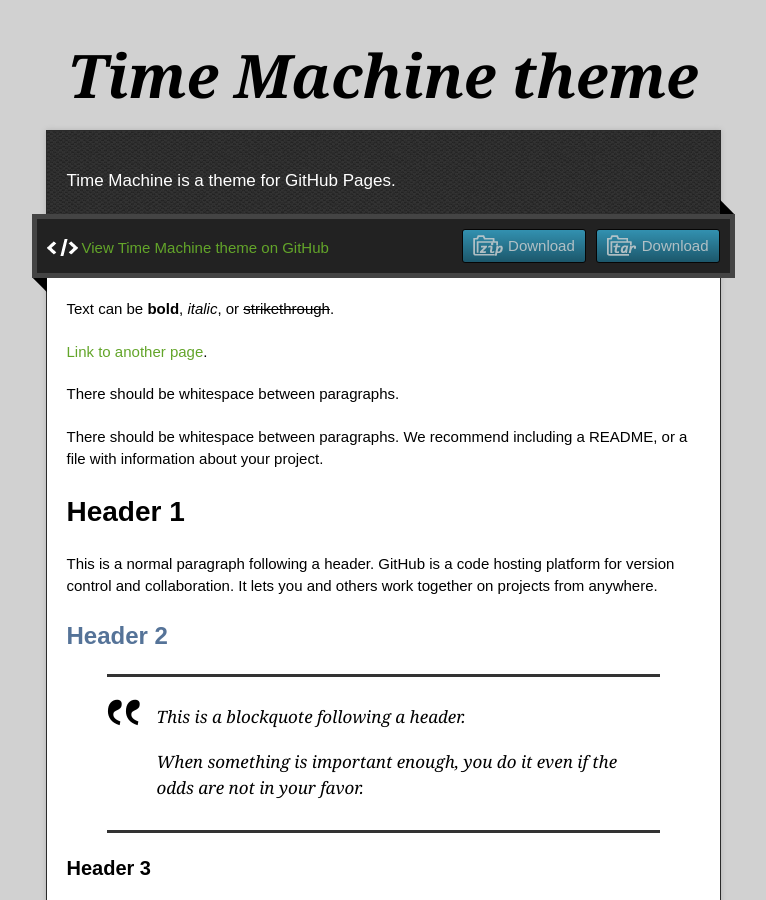
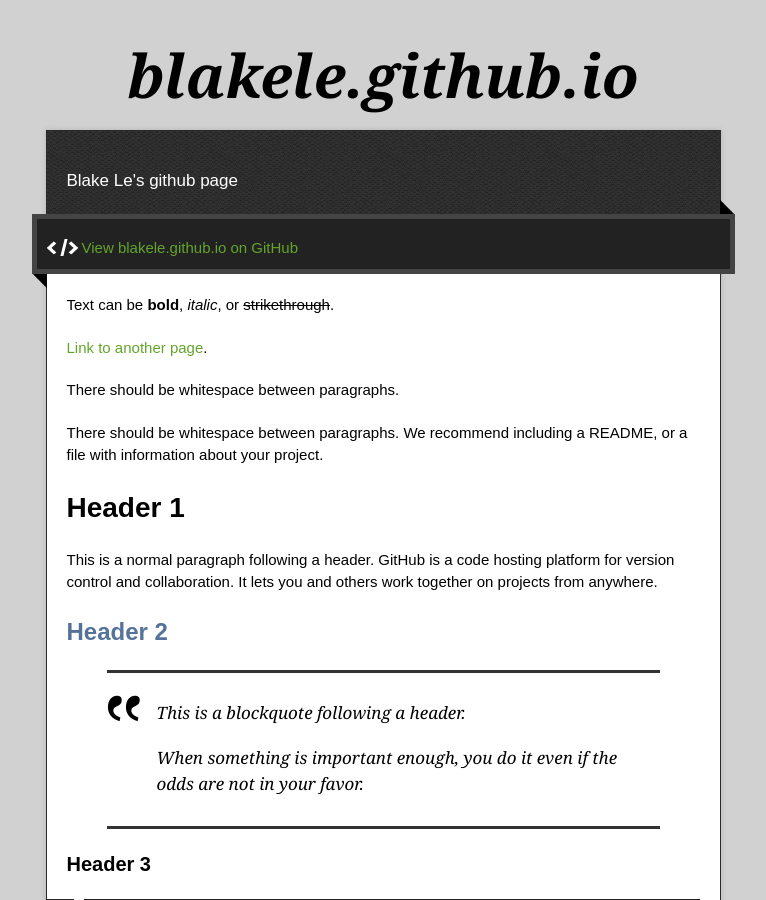
Before and after one commit to blakele/blakele.github.io, a Jekyll site: the page built from index.md, in a window 1280 px wide and 900 px high. Shown: the whole window, without its empty margins (257-1023 px from the left). Built offline with Jekyll 4.4.1, drawn with Linux system fonts in a browser that asks for light colours.

Commit message:
changed title

```diff
--- a/_config.yml
+++ b/_config.yml
@@ -1,5 +1,5 @@
-title: Time Machine theme
-description: Time Machine is a theme for GitHub Pages.
-show_downloads: true
+title: blakele.github.io
+description: Blake Le's github page
+show_downloads: False
 google_analytics:
 theme: jekyll-theme-time-machine
```
